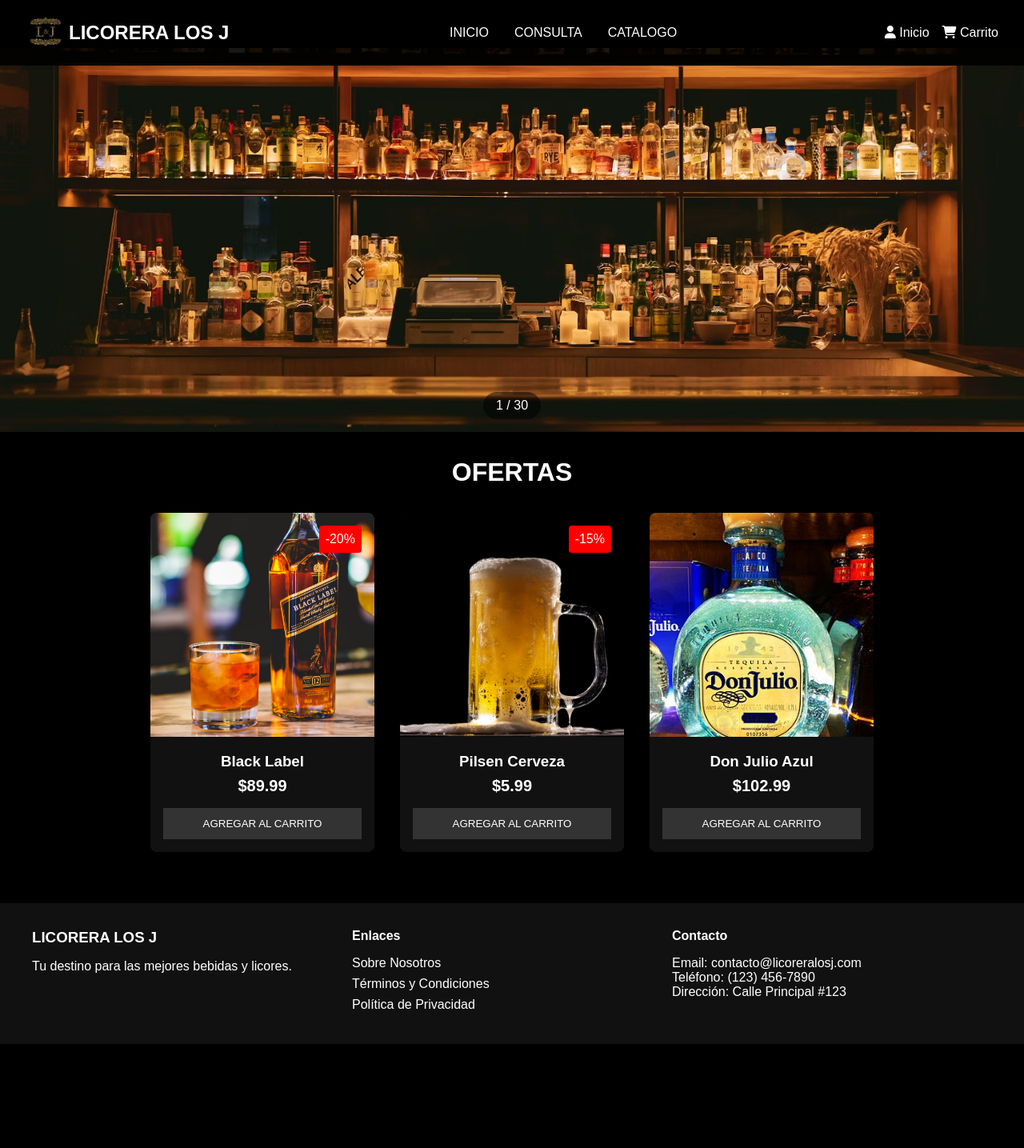
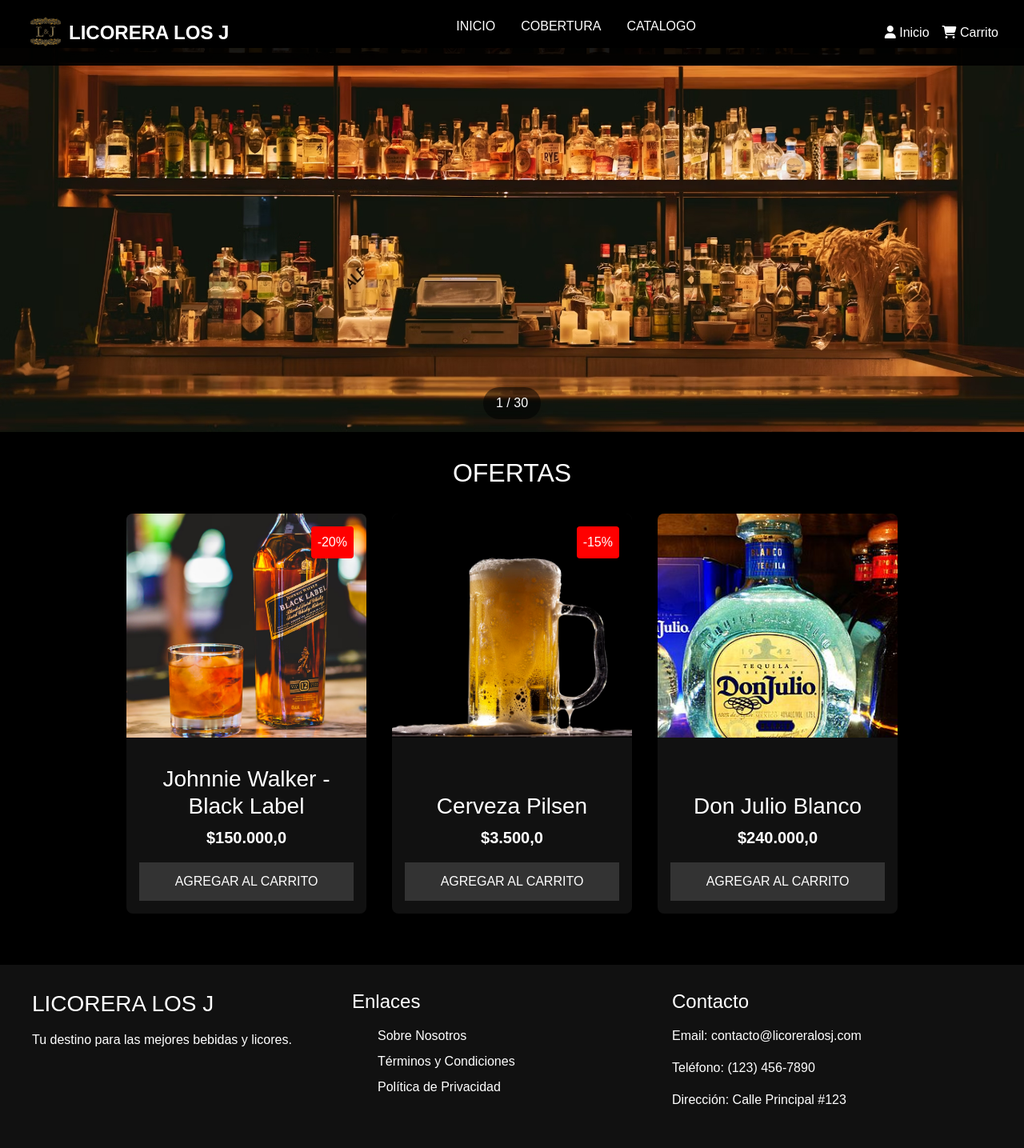
Before and after one commit to Ghosrider227/Licorera-los-J, a Django app: page / in a window 1280 px wide. Shown: the whole page at 80% size. Before the commit the page ends 1305 px from the top, so only its background shows below. Run offline with Django 4.2, Linux system fonts and the light colour scheme; data comes from the database, SQL or seed files in the repository; both versions use the stored data as it was after the commit; some libraries are stand-ins or nearby versions.

Commit message:
modificacion del index y su style para visualizacion de datos de la DB

```diff
--- a/licorera_los_J/static/css/style.css
+++ b/licorera_los_J/static/css/style.css
@@ -107,8 +107,12 @@ nav {
     background-color: #111;
     border-radius: 8px;
     overflow: hidden;
-    width: 280px;
+    width: 300px;
+    height: 500px;
     position: relative;
+    display: flex;
+    flex-direction: column;
+    justify-content: space-between;
 }
 
 .product-card img {
--- a/licorera_los_J/templates/index.html
+++ b/licorera_los_J/templates/index.html
@@ -1,96 +1,55 @@
+{% extends 'layouts/base.html' %}
 {% load static %}
 
-<!DOCTYPE html>
-<html lang="es">
 
-<head>
-    <meta charset="UTF-8">
-    <meta name="viewport" content="width=device-width, initial-scale=1.0">
-    <title>Licorera Los J</title>
-    <link rel="icon" href="{% static 'img/favicon.ico' %}" type="image/x-icon">
-    <link rel="stylesheet" href="{% static 'css/style.css' %}">
-    <link rel="stylesheet" href="https://cdnjs.cloudflare.com/ajax/libs/font-awesome/6.7.1/css/all.min.css">
-</head>
+{% block titulo %}
+    Cobertura
+{% endblock  %}
 
-<body>
-    <main>
-        <nav>
-            <div class="nav-logo"><img src="{% static 'img/logo.png' %}" alt="Logo" height="50px" width="50px">LICORERA LOS
-                J</div>
-            <ul class="nav-menu">
-                <li><a href="{% url 'index' %}">INICIO</a></li>
-                <li><a href="{% url 'cobertura' %}">CONSULTA</a></li>
-                <li><a href="{% url 'catalogo' %}">CATALOGO</a></li>
-            </ul>
-            <div class="nav-icons">
-                <a href="{% url 'login' %}" class="icon-user"><i class="fa-solid fa-user"></i> Inicio</a>
-                <a href="{% url 'cart' %}" class="icon-cart"><i class="fa-solid fa-cart-shopping"></i> Carrito</a>
-            </div>
-        </nav>
-
+{% block cuerpo %}
+    {% if data %}
         <div class="hero">
             <img src="{% static 'img/bar_licores_iluminado.jpg' %}" alt="Licores">
             <div class="slider-controls">
                 <span class="current-slide">1</span> / <span class="total-slides">30</span>
             </div>
         </div>
-
         <section class="offers">
             <h2>OFERTAS</h2>
             <div class="products">
+                {% for p in data %}
+                    {% if p.nombre_producto == 'Johnnie Walker - Black Label' %}
                         <div class="product-card">
                             <img src="{% static 'img/black_label.jpg' %}" alt="Black Label">
                             <span class="discount-tag">-20%</span>
                             <div class="product-info">
-                        <h3>Black Label</h3>
-                        <p class="price">$89.99</p>
+                                <h3>{{ p.nombre_producto }}</h3>
+                                <p class="price">${{ p.precio }}</p>
                                 <button class="add-to-cart">AGREGAR AL CARRITO</button>
                             </div>
                         </div>
+                    {% elif p.nombre_producto == 'Cerveza Pilsen' %}
                         <div class="product-card">
                             <img src="{% static 'img/cerveza_pilsen.jpg' %}" alt="Pilsen Cerveza">
                             <span class="discount-tag">-15%</span>
                             <div class="product-info">
-                        <h3>Pilsen Cerveza</h3>
-                        <p class="price">$5.99</p>
+                                <h3>{{ p.nombre_producto }}</h3>
+                                <p class="price">${{ p.precio }}</p>
                                 <button class="add-to-cart">AGREGAR AL CARRITO</button>
                             </div>
                         </div>
+                    {% elif p.nombre_producto == 'Don Julio Blanco' %}
                         <div class="product-card">
                             <img src="{% static 'img/donJulio.jpg' %}" alt="Don Julio Azul">
                             <div class="product-info">
-                        <h3>Don Julio Azul</h3>
-                        <p class="price">$102.99</p>
+                                <h3>{{ p.nombre_producto }}</h3>
+                                <p class="price">${{ p.precio }}</p>
                                 <button class="add-to-cart">AGREGAR AL CARRITO</button>
                             </div>
                         </div>
+                    {% endif %}
+                {% endfor %}
             </div>
         </section>
-
-        <footer>
-            <div class="footer-content">
-                <div class="footer-section">
-                    <h3>LICORERA LOS J</h3>
-                    <p>Tu destino para las mejores bebidas y licores.</p>
-                </div>
-                <div class="footer-section">
-                    <h4>Enlaces</h4>
-                    <ul>
-                        <li><a href="#">Sobre Nosotros</a></li>
-                        <li><a href="#">Términos y Condiciones</a></li>
-                        <li><a href="#">Política de Privacidad</a></li>
-                    </ul>
-                </div>
-                <div class="footer-section">
-                    <h4>Contacto</h4>
-                    <p>Email: contacto@licoreralosj.com</p>
-                    <p>Teléfono: (123) 456-7890</p>
-                    <p>Dirección: Calle Principal #123</p>
-                </div>
-            </div>
-        </footer>
-
-    </body>
-    </main>
-
-</html>
+    {% endif %}
+{% endblock  %}
--- a/licorera_los_J/views.py
+++ b/licorera_los_J/views.py
@@ -1,9 +1,14 @@
 from django.shortcuts import render
-
+from .models import *
 # Create your views here.
 
 def index(request):
-    return render(request, 'index.html')
+    # Traigo la informacion de la BD y se la mando al index con el contexto
+    p = Productos.objects.all()
+    contexto = {
+        'data' : p,
+    }
+    return render(request, 'index.html', contexto)
 
 def login(request):
     return render(request, 'login.html')
--- a/proyecto_final/settings.py
+++ b/proyecto_final/settings.py
@@ -122,3 +122,6 @@ STATIC_URL = 'static/'
 # https://docs.djangoproject.com/en/4.2/ref/settings/#default-auto-field
 
 DEFAULT_AUTO_FIELD = 'django.db.models.BigAutoField'
+
+# se agrega para que los numero traidos de la BD tengan formato de miles
+USE_THOUSAND_SEPARATOR = True
```
Also changed, not shown: db.sqlite3, licorera_los_J/templates/cobertura.html (line endings or trailing spaces). Lines whose indentation alone changed are shown as unchanged.
